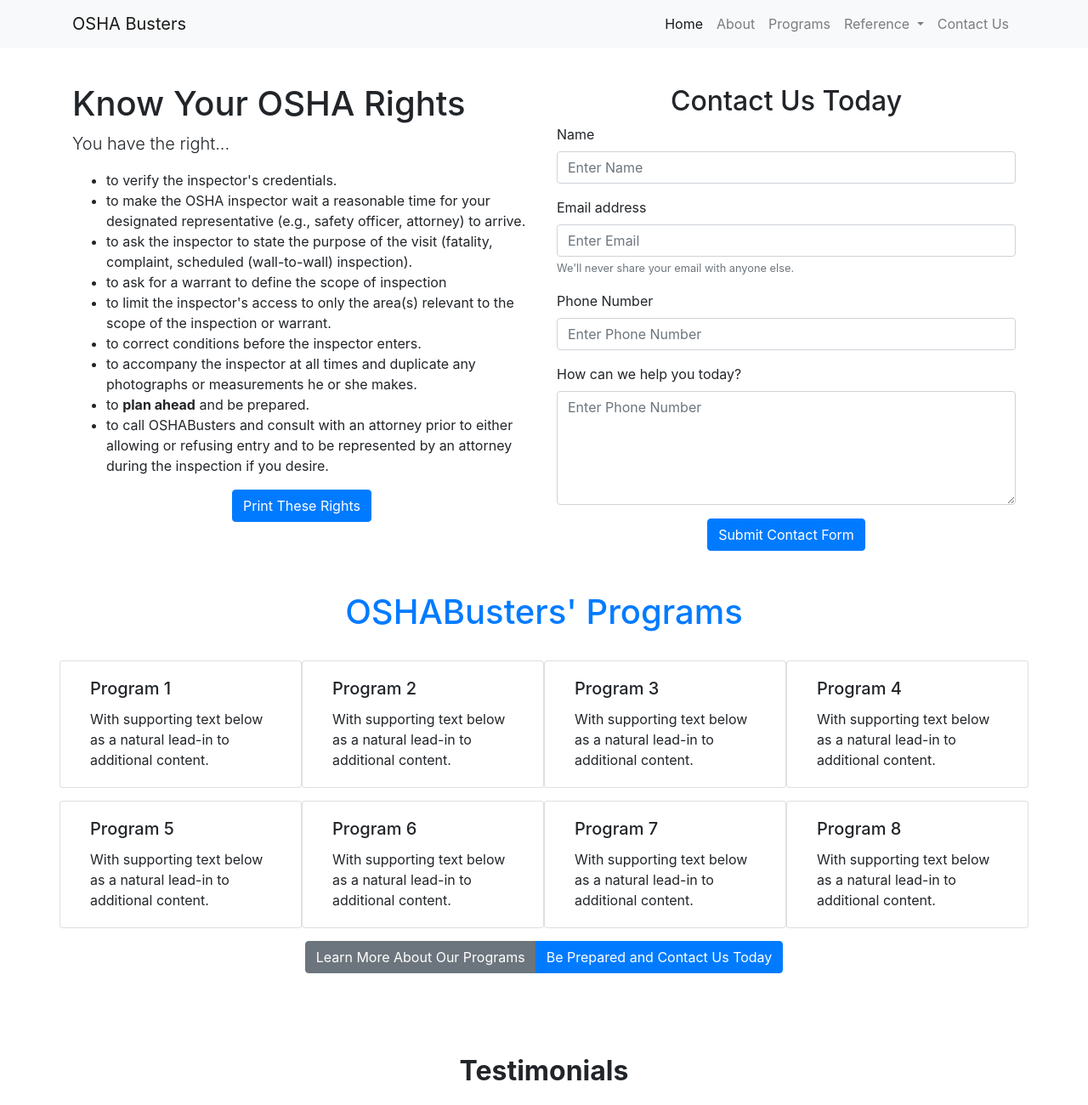
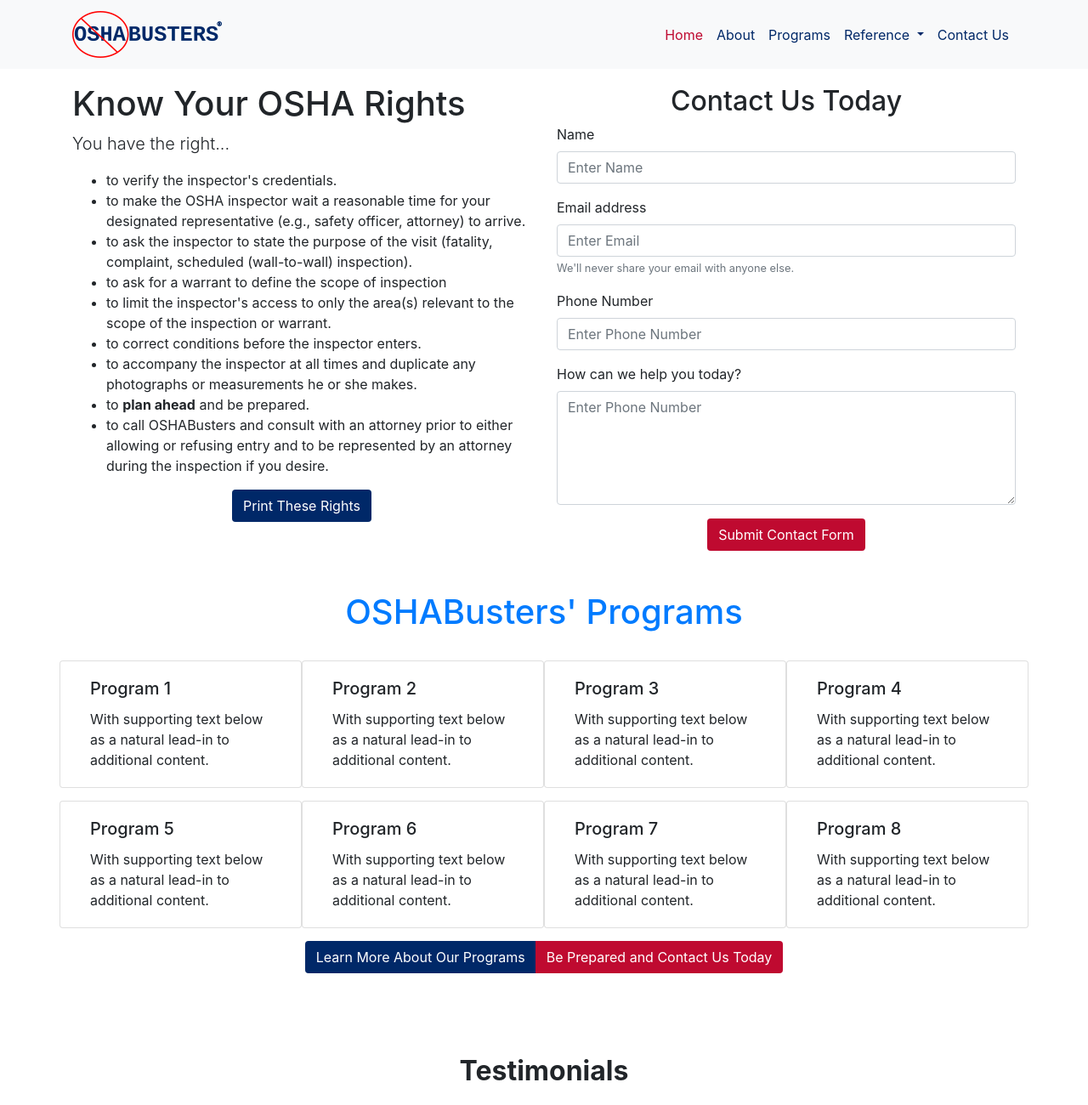
Before and after one commit to shadowbw/oshabusters, a website: page index.html in a window 1280 px wide. Shown: the top 1300 px of the page at 85% size. Drawn offline with nearby package versions, Linux system fonts and the light colour scheme.

Commit message:
Styling and adding Logo

```diff
--- /dev/null
+++ b/css/custom.css
@@ -0,0 +1,39 @@
+.blue-btn {
+	color: #ffffff;
+	background-color: #002868;
+}
+
+.blue-btn:focus, .blue-btn:hover {
+	color: #ffffff;
+	background-color: green;
+}
+
+.red-btn {
+	color: #ffffff;
+	background-color: #BF0A30;
+}
+
+.red-btn:focus, .red-btn:hover {
+	color: #ffffff;
+	background-color: green;
+}
+
+/* change the background color */
+.navbar-light {
+    background-color: white;
+}
+/* change the brand and text color */
+.navbar-custom .navbar-brand,
+.navbar-custom .navbar-text {
+    color: rgba(255,255,255,.8);
+}
+/* change the link color */
+.navbar-light .navbar-nav .nav-link {
+    color: #002868;
+}
+/* change the color of active or hovered links */
+.navbar-light .nav-item.active .nav-link,
+.navbar-light .nav-item:focus .nav-link,
+.navbar-light .nav-item:hover .nav-link {
+    color: #BF0A30;
+}
--- a/index.html
+++ b/index.html
@@ -3,15 +3,16 @@
 
 <head>
 
-  <meta charset="utf-8">
-  <meta name="viewport" content="width=device-width, initial-scale=1, shrink-to-fit=no">
-  <meta name="description" content="">
-  <meta name="author" content="">
+	<meta charset="utf-8">
+	<meta name="viewport" content="width=device-width, initial-scale=1, shrink-to-fit=no">
+	<meta name="description" content="OSHABusters - Know Your OSHA Rights - 404-365-0900">
+	<meta name="author" content="Wimberly, Lawson, Steckel, Schneider and Stine, P.C.">
 
-  <title>OSHA Busters - Know Your OSHA Rights!</title>
+	<title>OSHA Busters - Know Your OSHA Rights!</title>
 
-  <!-- Bootstrap core CSS -->
-  <link href="https://cdnjs.cloudflare.com/ajax/libs/twitter-bootstrap/4.4.1/css/bootstrap.min.css" rel="stylesheet">
+	<!-- Bootstrap core CSS -->
+	<link href="https://cdnjs.cloudflare.com/ajax/libs/twitter-bootstrap/4.4.1/css/bootstrap.min.css" rel="stylesheet">
+	<link href="css/custom.css" rel="stylesheet">
 
 </head>
 
@@ -20,7 +21,7 @@
 <!-- Navigation -->
 <nav class="navbar navbar-expand-lg navbar-light bg-light fixed-top">
 	<div class="container">
-		<a class="navbar-brand" href="index.html">OSHA Busters</a>
+		<a class="navbar-brand" href="index.html"><img src="images/oshabusters-logo.png"></a>
 		<button class="navbar-toggler" type="button" data-toggle="collapse" data-target="#navbarResponsive" aria-controls="navbarResponsive" aria-expanded="false" aria-label="Toggle navigation">
 			<span class="navbar-toggler-icon"></span>
 		</button>
@@ -75,7 +76,7 @@
 				<li>to call OSHABusters and consult with an attorney prior to either allowing or refusing entry and to be represented by an attorney during the inspection if you desire.</li>
 			</ul>
 			<div class="text-center">
-				<button type="button" class="btn btn-primary">Print These Rights</button>
+				<button type="button" class="btn blue-btn">Print These Rights</button>
 			</div>
 		</div>
 		<div class="col-lg-6" style="padding-top: 50px;">
@@ -83,23 +84,23 @@
 			<form>
 				<div class="form-group">
 					<label for="name">Name</label>
-					<input type="text" class="form-control" id="name" placeholder="Enter Name">
+					<input type="text" class="form-control" id="name" placeholder="Enter Name" required>
 				</div>
 				<div class="form-group">
 					<label for="email">Email address</label>
-					<input type="email" class="form-control" id="email" aria-describedby="emailHelp" placeholder="Enter Email">
+					<input type="email" class="form-control" id="email" aria-describedby="emailHelp" placeholder="Enter Email" required>
 					<small id="emailHelp" class="form-text text-muted">We'll never share your email with anyone else.</small>
 				</div>
 				<div class="form-group">
 					<label for="phone">Phone Number</label>
-					<input type="tel" class="form-control" id="phone" placeholder="Enter Phone Number">
+					<input type="tel" class="form-control" id="phone" placeholder="Enter Phone Number" required>
 				</div>
 				<div class="form-group">
 					<label for="comment">How can we help you today?</label>
-					<textarea class="form-control" rows="5" id="comment" placeholder="Enter Phone Number"></textarea>
+					<textarea class="form-control" rows="5" id="comment" placeholder="Enter Phone Number" required></textarea>
 				</div>
 				<div class="text-center">
-					<button type="submit" class="btn btn-primary">Submit Contact Form</button>
+					<button type="submit" class="btn red-btn">Submit Contact Form</button>
 				</div>
 			</form>
 		</div>
@@ -159,9 +160,9 @@
 			</div>
 		</div>
 		<div class="col-lg-12 text-center">
-			<div class="btn-group" role="group" aria-label="Basic example">
-				<button type="button" class="btn btn-secondary">Learn More About Our Programs</button>
-				<button type="button" class="btn btn-primary">Be Prepared and Contact Us Today</button>
+			<div class="btn-group" role="group" aria-label="OSHABusters Programs">
+				<a href="programs.html" role="button" class="btn blue-btn" aria-disabled="true">Learn More About Our Programs</a>
+				<a href="contact.html" role="button" class="btn red-btn" aria-disabled="true">Be Prepared and Contact Us Today</a>
 			</div>
 		</div>
 	</div>
```
Also changed, not shown: about.html (+1 -1 lines), alerts.html (+1 -1 lines), articles.html (+1 -1 lines), blank-template.html (+1 -1 lines), books.html (+1 -1 lines), contact.html (+1 -1 lines), programs.html (+1 -1 lines), reference.html (+1 -1 lines), images/oshabusters-logo.png (added).
